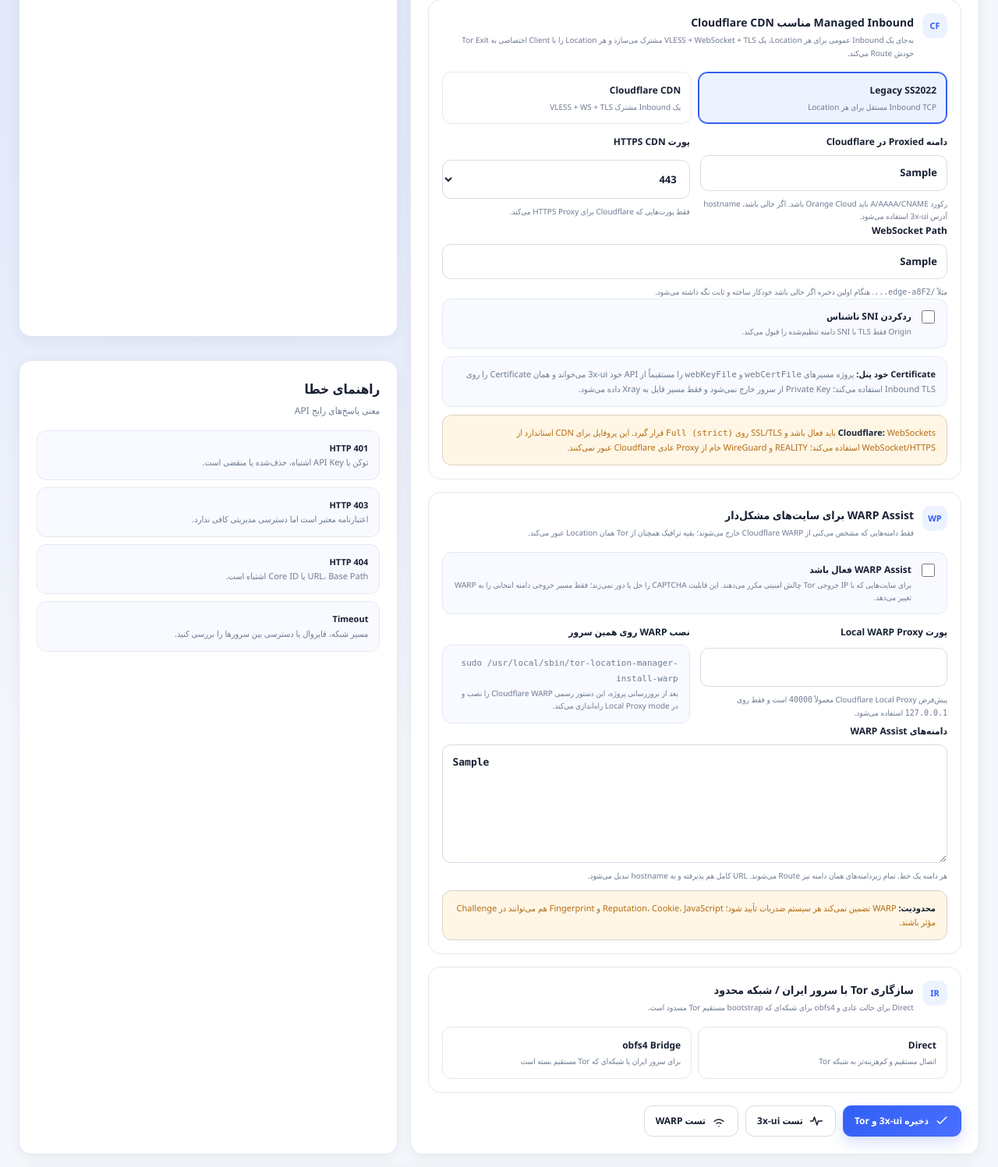
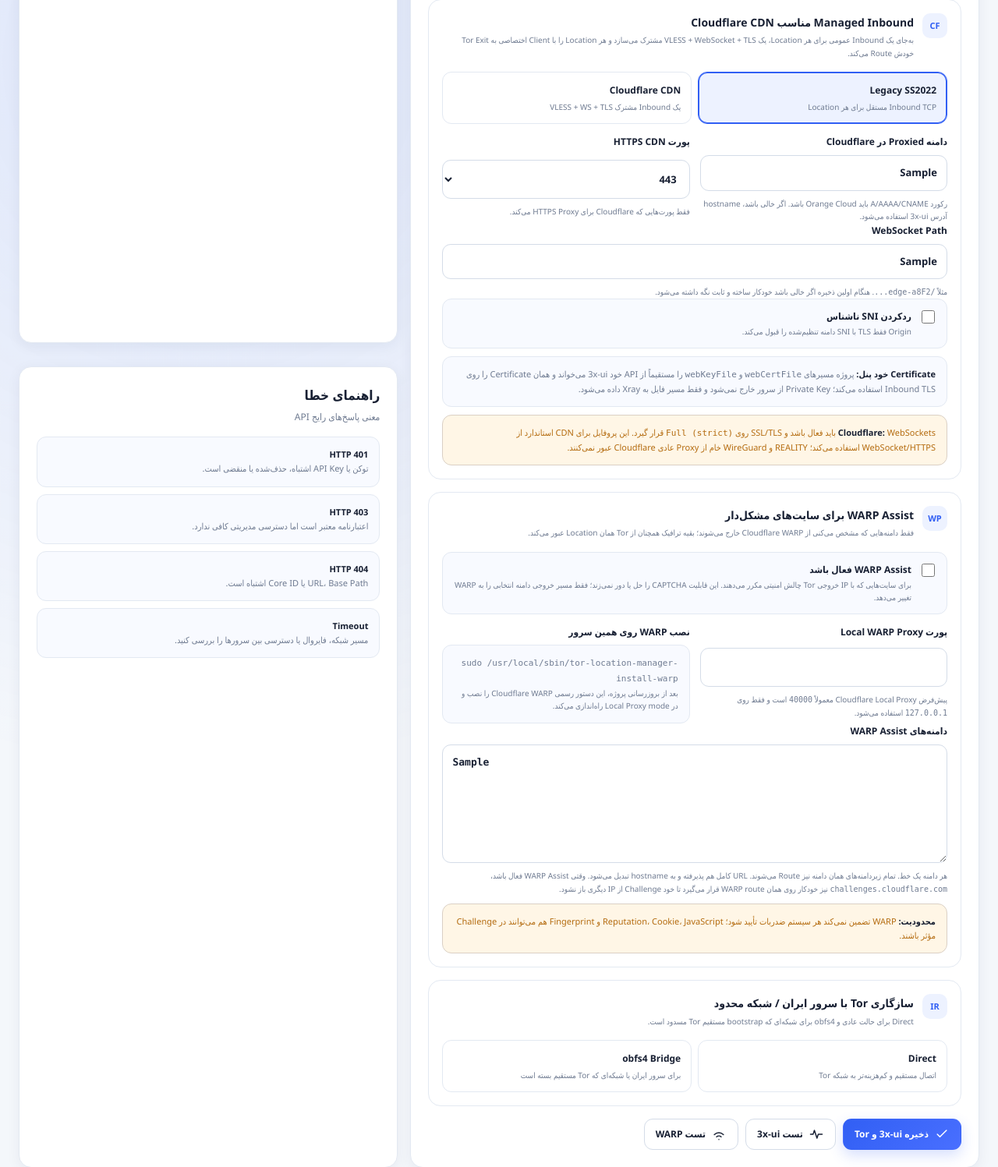
Before and after one commit to hazhanhasani/tor, a Flask app: template torpanel/templates/settings.html in a window 1280 px wide. Shown: the part 645-2142 px from the top of the page at 78% size. Run offline with Flask 3, Linux system fonts and the light colour scheme; the template is opened without the code that fills it: most values are stand-ins (such as "Sample title", 1, 10 or a date in 2020); parts of the project's set-up code (start-up, migrations or seed data) failed here and were passed over.

Commit message:
Align WARP challenge companion routing tests and UI

```diff
--- a/torpanel/templates/settings.html
+++ b/torpanel/templates/settings.html
@@ -42,7 +42,7 @@
           <label class="field"><span>پورت Local WARP Proxy</span><input name="warp_proxy_port" type="number" min="1024" max="65535" value="{{ warp_proxy_port }}"><small>پیش‌فرض Cloudflare Local Proxy معمولاً <code>40000</code> است و فقط روی <code>127.0.0.1</code> استفاده می‌شود.</small></label>
           <div class="field"><span>نصب WARP روی همین سرور</span><div class="callout"><code>sudo /usr/local/sbin/tor-location-manager-install-warp</code><br><small>بعد از بروزرسانی پروژه، این دستور رسمی Cloudflare WARP را نصب و در Local Proxy mode راه‌اندازی می‌کند.</small></div></div>
         </div>
-        <label class="field"><span>دامنه‌های WARP Assist</span><textarea name="warp_assist_domains" rows="6" class="mono" placeholder="check-host.net&#10;example.com">{{ warp_assist_domains }}</textarea><small>هر دامنه یک خط. تمام زیر‌دامنه‌های همان دامنه نیز Route می‌شوند. URL کامل هم پذیرفته و به hostname تبدیل می‌شود.</small></label>
+        <label class="field"><span>دامنه‌های WARP Assist</span><textarea name="warp_assist_domains" rows="6" class="mono" placeholder="check-host.net&#10;example.com">{{ warp_assist_domains }}</textarea><small>هر دامنه یک خط. تمام زیر‌دامنه‌های همان دامنه نیز Route می‌شوند. URL کامل هم پذیرفته و به hostname تبدیل می‌شود. وقتی WARP Assist فعال باشد، <code>challenges.cloudflare.com</code> نیز خودکار روی همان WARP route قرار می‌گیرد تا خود Challenge از IP دیگری باز نشود.</small></label>
         <div class="callout warning" style="margin-top:10px"><strong>محدودیت:</strong> WARP تضمین نمی‌کند هر سیستم ضدربات تأیید شود؛ Reputation، Cookie، JavaScript و Fingerprint هم می‌توانند در Challenge مؤثر باشند.</div>
       </div>
 
```
